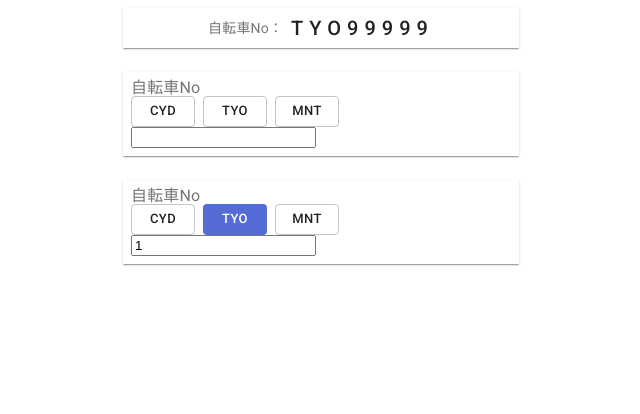
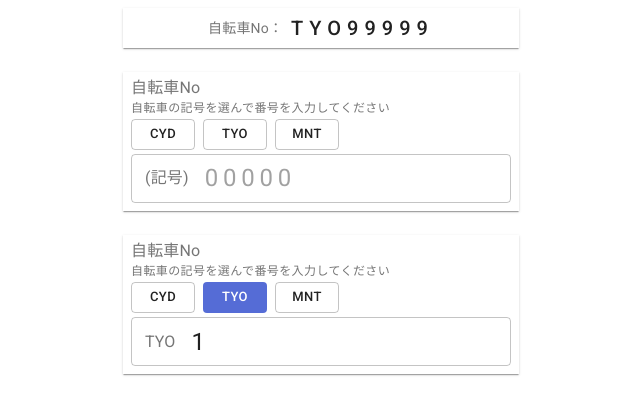
Before and after one commit to noriaki/bicycle-breakdown-report-app, a Next.js app: page / in a window 1280 px wide. Shown: the top 414 px of the page, without its empty margins (319-959 px from the left). Built offline with nearby package versions, Linux system fonts and the light colour scheme.

Commit message:
update bicycle number form

```diff
--- a/src/components/Bicycle/form.tsx
+++ b/src/components/Bicycle/form.tsx
@@ -11,6 +11,9 @@ import RadioGroup from '@material-ui/core/RadioGroup';
 import FormControlLabel from '@material-ui/core/FormControlLabel';
 import FormControl from '@material-ui/core/FormControl';
 import FormLabel from '@material-ui/core/FormLabel';
+import FormHelperText from '@material-ui/core/FormHelperText';
+import OutlinedInput from '@material-ui/core/OutlinedInput';
+import InputAdornment from '@material-ui/core/InputAdornment';
 import Button from '@material-ui/core/Button';
 
 // styles
@@ -49,16 +52,14 @@ const AreaLabel = ({ area, selected }: AreaLabelProps) => {
 };
 
 const BicycleFormComponent = ({ area, num }: Props) => {
-  const { register, watch, handleSubmit, setValue } = useForm({
+  const { register, watch, handleSubmit } = useForm({
     defaultValues: {
       'bicycle[area]': area,
       'bicycle[num]': num,
     },
   });
   const onSubmit = ({ bicycle }) => console.log(new Bicycle(bicycle));
-  const handleChange = (event: Event) => {
-    setValue((event.target as HTMLInputElement).value);
-  };
+
   const selectedArea = watch('bicycle[area]', area);
 
   const styles = useStyles();
@@ -66,13 +67,15 @@ const BicycleFormComponent = ({ area, num }: Props) => {
   return (
     <Paper square className={styles.formContainer}>
       <form onSubmit={handleSubmit(onSubmit)}>
-        <FormControl component="fieldset">
+        <FormControl component="fieldset" fullWidth>
           <FormLabel component="legend">自転車No</FormLabel>
+          <FormHelperText>
+            自転車の記号を選んで番号を入力してください
+          </FormHelperText>
           <RadioGroup
             aria-label="自転車記号"
             name="bicycle[area]"
             defaultValue={area}
-            onChange={handleChange}
             className={styles.areaButtonContainer}
           >
             {Bicycle.areaKeys.map((areaKey) => (
@@ -82,24 +85,34 @@ const BicycleFormComponent = ({ area, num }: Props) => {
                 control={
                   <Radio
                     className={styles.areaHiddenRadio}
-                    inputRef={register()}
+                    inputRef={register({ required: true })}
                   />
                 }
                 label={
-                  <AreaLabel area={areaKey} selected={selectedArea === areaKey}>
-                    {areaKey}
-                  </AreaLabel>
+                  <AreaLabel
+                    area={areaKey}
+                    selected={areaKey === selectedArea}
+                  />
                 }
                 className={styles.areaLabel}
               />
             ))}
           </RadioGroup>
+          <OutlinedInput
+            aria-label="自転車番号"
+            name="bicycle[num]"
+            type="number"
+            placeholder="00000"
+            inputRef={register({ required: true, min: 1, max: 19999 })}
+            margin="dense"
+            className={styles.num}
+            startAdornment={
+              <InputAdornment position="start">
+                {selectedArea || '(記号)'}
+              </InputAdornment>
+            }
+          />
         </FormControl>
-        <input
-          name="bicycle[num]"
-          type="number"
-          ref={register({ required: true, min: 1, max: 19999 })}
-        />
       </form>
     </Paper>
   );
--- a/src/styles/Bicycle/form-style.ts
+++ b/src/styles/Bicycle/form-style.ts
@@ -18,5 +18,14 @@ export default makeStyles((theme: Theme) =>
     areaHiddenRadio: {
       display: 'none',
     },
+    num: {
+      fontSize: '1.5rem',
+      marginTop: theme.spacing(0.5),
+
+      '& > input': {
+        letterSpacing: '0.3rem',
+        paddingLeft: theme.spacing(1),
+      },
+    },
   }),
 );
```
